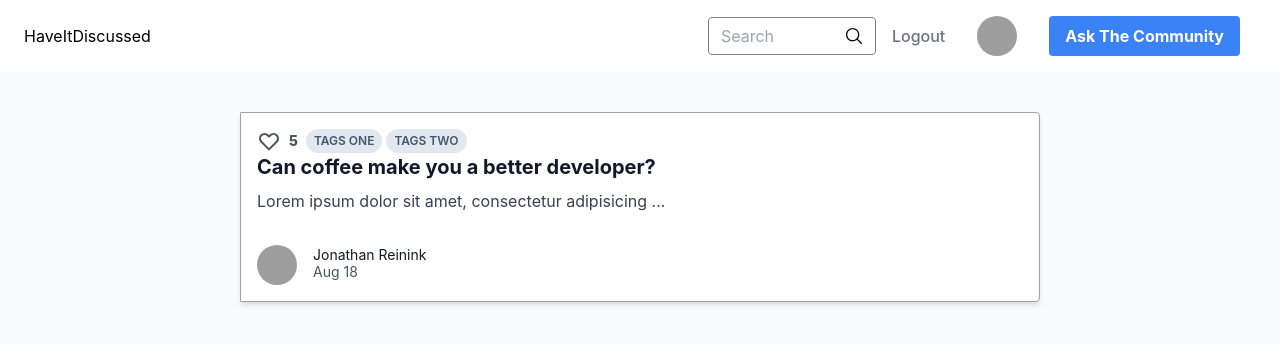
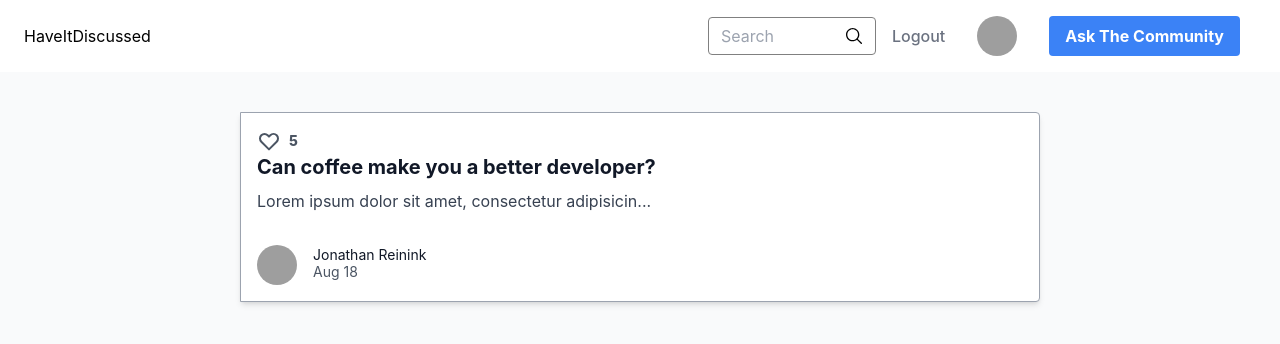
Before and after one commit to Yourstruggle11/HaveItDiscussed-Client, a React (Create React App) app: page / in a window 1280 px wide. Shown: the top 344 px of the page. Built offline with nearby package versions, Linux system fonts and the light colour scheme; grey boxes are pictures that could not be loaded; the HTML template or start-up script is replaced by a standard one.

Commit message:
`feat`: Make resuable component for `questionCard`

```diff
--- /dev/null
+++ b/src/components/QuestionCard/index.jsx
@@ -0,0 +1,41 @@
+import React from 'react'
+
+export default function QuestionCard({Likes, TagArray, Question, Desc, PostedBy, Date}) {
+  return (
+    <>
+              <div class="shadow-md cursor-pointer min-w-[50rem] border-1 border border-gray-400  lg:border-gray-400 bg-white rounded-b lg:rounded-b-none lg:rounded-r p-4 flex flex-col justify-between leading-normal">
+            <div class="mb-8">
+              <p class="text-sm text-gray-600 flex items-center">
+              <svg xmlns="http://www.w3.org/2000/svg" class="h-6 w-6" fill="none" viewBox="0 0 24 24" stroke="currentColor" stroke-width="2">
+                    <path stroke-linecap="round" stroke-linejoin="round" d="M4.318 6.318a4.5 4.5 0 000 6.364L12 20.364l7.682-7.682a4.5 4.5 0 00-6.364-6.364L12 7.636l-1.318-1.318a4.5 4.5 0 00-6.364 0z" />
+               </svg>
+               <h1 className="mx-2 font-extrabold">{Likes}</h1>
+
+               {TagArray.map((tag, index) => {
+                    <span key={index} className="text-xs font-semibold inline-block py-1 px-2 uppercase rounded-full text-slate-600 bg-slate-200 uppercase last:mr-0 mr-1">
+                    {tag}
+                    </span>
+                 })}
+              </p>
+              <div class="text-gray-900 font-bold text-xl mb-2">
+                {Question}
+              </div>
+              <p class="text-gray-700 text-base">
+                {Desc.substring(0, 50)+"..."}
+              </p>
+            </div>
+            <div class="flex items-center">
+              <img
+                class="w-10 h-10 rounded-full mr-4"
+                src="https://flowbite.com/docs/images/people/profile-picture-5.jpg"
+                alt="Avatar"
+              />
+              <div class="text-sm">
+                <p class="text-gray-900 leading-none">{PostedBy}</p>
+                <p class="text-gray-600">{Date}</p>
+              </div>
+            </div>
+          </div>
+    </>
+  )
+}
--- a/src/pages/Home/index.jsx
+++ b/src/pages/Home/index.jsx
@@ -1,43 +1,19 @@
 import React from "react";
+import QuestionCard from "../../components/QuestionCard";
 
 export default function Home() {
   return (
     <>
       <div className="relative bg-[#f9fafb] dark:bg-MB overflow-hidden p-10 h-[100vh]">
       <div class="max-w-sm w-full lg:max-w-full lg:flex items-center justify-center bg-[#f9fafb]">
-          <div class="shadow-md cursor-pointer min-w-[50rem] border-1 border border-gray-400  lg:border-gray-400 bg-white rounded-b lg:rounded-b-none lg:rounded-r p-4 flex flex-col justify-between leading-normal">
-            <div class="mb-8">
-              <p class="text-sm text-gray-600 flex items-center">
-              <svg xmlns="http://www.w3.org/2000/svg" class="h-6 w-6" fill="none" viewBox="0 0 24 24" stroke="currentColor" stroke-width="2">
-                    <path stroke-linecap="round" stroke-linejoin="round" d="M4.318 6.318a4.5 4.5 0 000 6.364L12 20.364l7.682-7.682a4.5 4.5 0 00-6.364-6.364L12 7.636l-1.318-1.318a4.5 4.5 0 00-6.364 0z" />
-               </svg>
-               <h1 className="mx-2 font-extrabold">5</h1>
-               <span className="text-xs font-semibold inline-block py-1 px-2 uppercase rounded-full text-slate-600 bg-slate-200 uppercase last:mr-0 mr-1">
-                    Tags One
-                </span>
-               <span className="text-xs font-semibold inline-block py-1 px-2 uppercase rounded-full text-slate-600 bg-slate-200 uppercase last:mr-0 mr-1">
-                    Tags Two
-                </span>
-              </p>
-              <div class="text-gray-900 font-bold text-xl mb-2">
-                Can coffee make you a better developer?
-              </div>
-              <p class="text-gray-700 text-base">
-                Lorem ipsum dolor sit amet, consectetur adipisicing ...
-              </p>
-            </div>
-            <div class="flex items-center">
-              <img
-                class="w-10 h-10 rounded-full mr-4"
-                src="https://flowbite.com/docs/images/people/profile-picture-5.jpg"
-                alt="Avatar"
-              />
-              <div class="text-sm">
-                <p class="text-gray-900 leading-none">Jonathan Reinink</p>
-                <p class="text-gray-600">Aug 18</p>
-              </div>
-            </div>
-          </div>
+        <QuestionCard
+        Likes={5}
+         TagArray={["Tags One", "Tags Two"]}
+          Question="Can coffee make you a better developer?"
+           Desc="Lorem ipsum dolor sit amet, consectetur adipisicing ad ads ds fsd fd gdf gdf s sc sz  z x"
+            PostedBy="Jonathan Reinink"
+             Date="Aug 18"
+         />
         </div>
       </div>
     </>
```
